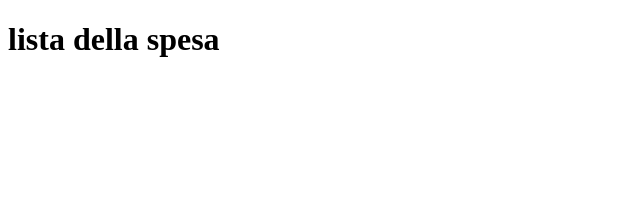
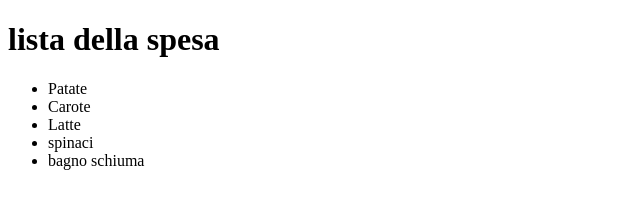
Before and after one commit to FabioBabaglioni/js-lista-spesa, a plain HTML site: page index.html in a window 1280 px wide. Shown: the whole page, without its empty margins (0-640 px from the left). Drawn offline with Linux system fonts and the light colour scheme.

Commit message:
esercizio con creazionedi li automatiche

```diff
--- a/index.html
+++ b/index.html
@@ -13,7 +13,11 @@
     </header>
 
     <main>
+        <div class="container">
+            <ul id="lista">
 
+            </ul>
+        </div>
     </main>
 
     <script src="js/main.js"></script>
--- a/js/main.js
+++ b/js/main.js
@@ -14,8 +14,10 @@ let listaSpesa = ["Patate", "Carote", "Latte", "spinaci", "bagno schiuma"];
 let i = 0
 
 while(i < listaSpesa.length){
-
-    console.log(listaSpesa[i])
+    const list = document.createElement("li");
+    const prodotti = document.createTextNode(`${listaSpesa[i]}`);
+    list.appendChild(prodotti);
+    document.getElementById("lista").appendChild(list);
 
     i++
 }
```
